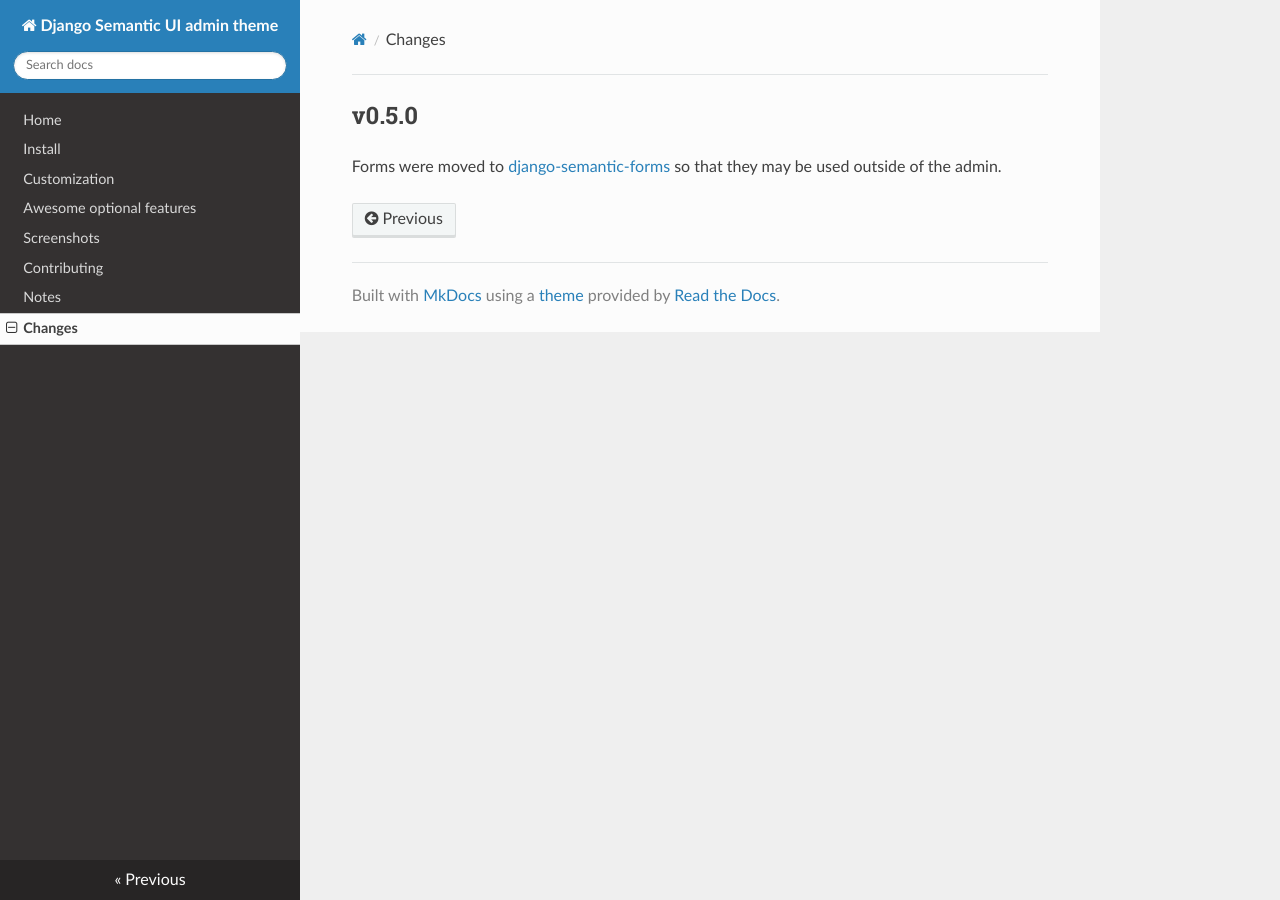
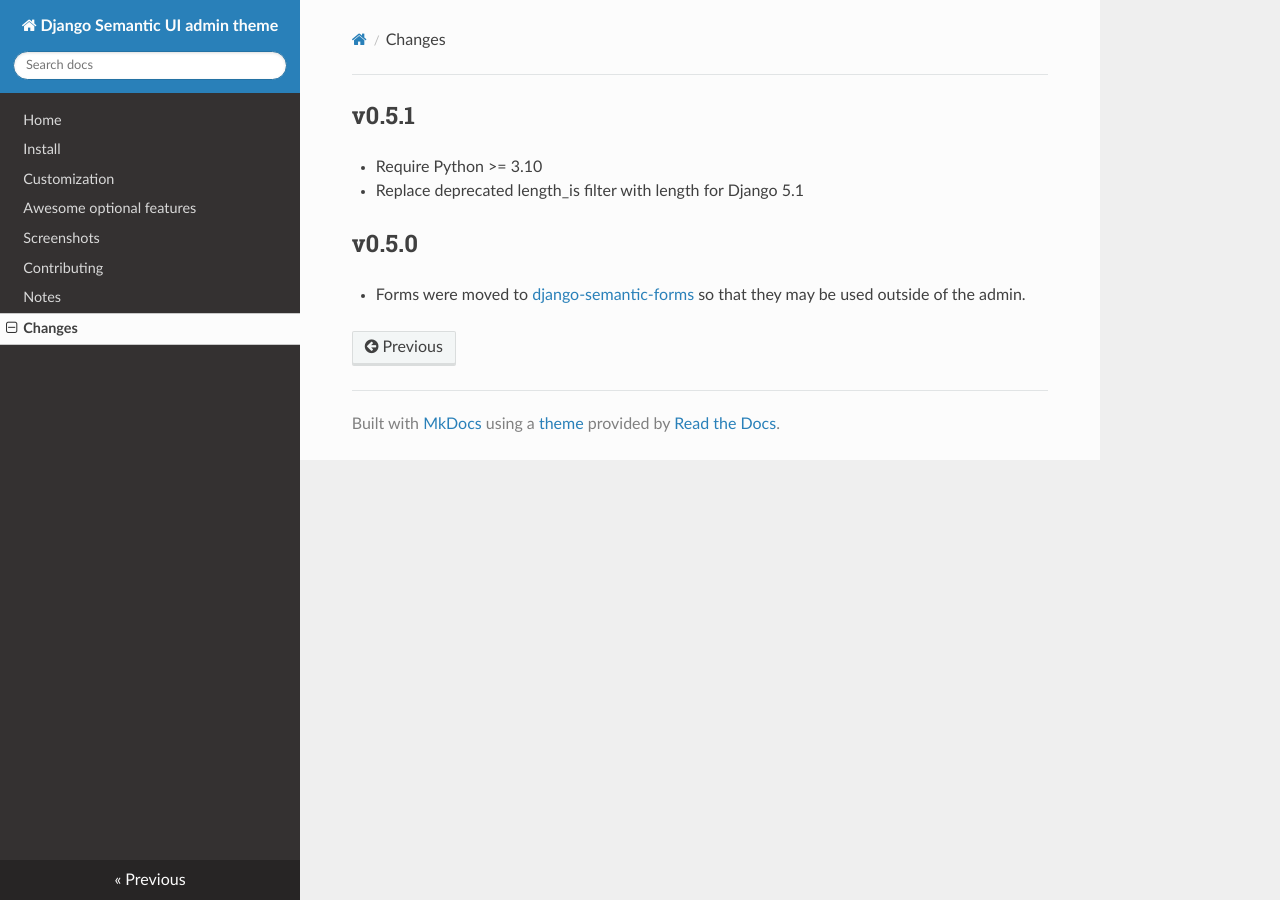
Before and after one commit to globophobe/django-semantic-admin, an MkDocs documentation site: the page built from docs/changes.md, in a window 1280 px wide. Built offline with MkDocs 1.6.1, drawn with Linux system fonts in a browser that asks for light colours; nearby versions of some CDN libraries.

Commit message:
:memo: update changes for django 5.1

```diff
--- a/docs/changes.md
+++ b/docs/changes.md
@@ -1,3 +1,8 @@
+v0.5.1
+------
+* Require Python >= 3.10
+* Replace deprecated length_is filter with length for Django 5.1
+
 v0.5.0
 ------
-Forms were moved to [django-semantic-forms](https://github.com/globophobe/django-semantic-forms) so that they may be used outside of the admin.
+* Forms were moved to [django-semantic-forms](https://github.com/globophobe/django-semantic-forms) so that they may be used outside of the admin.
```
Also changed, not shown: CHANGES.md (+6 -1 lines).
